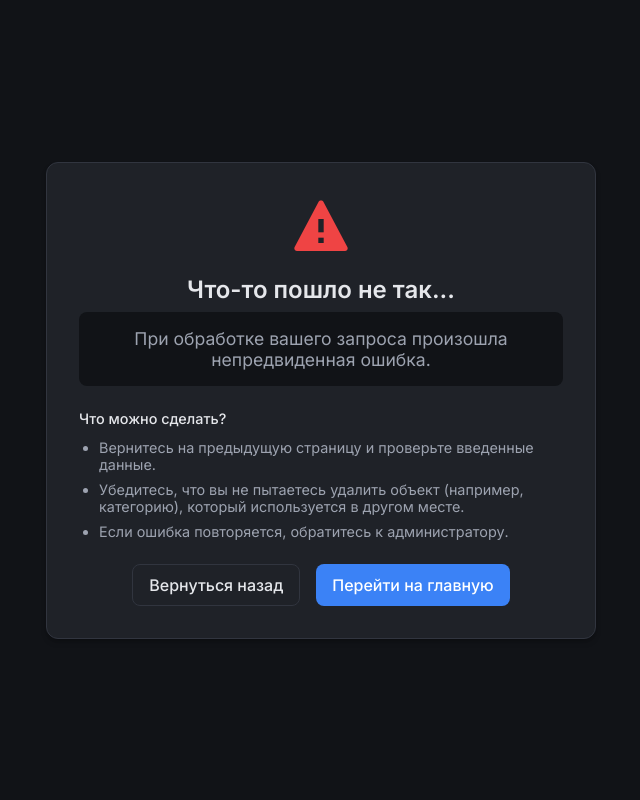
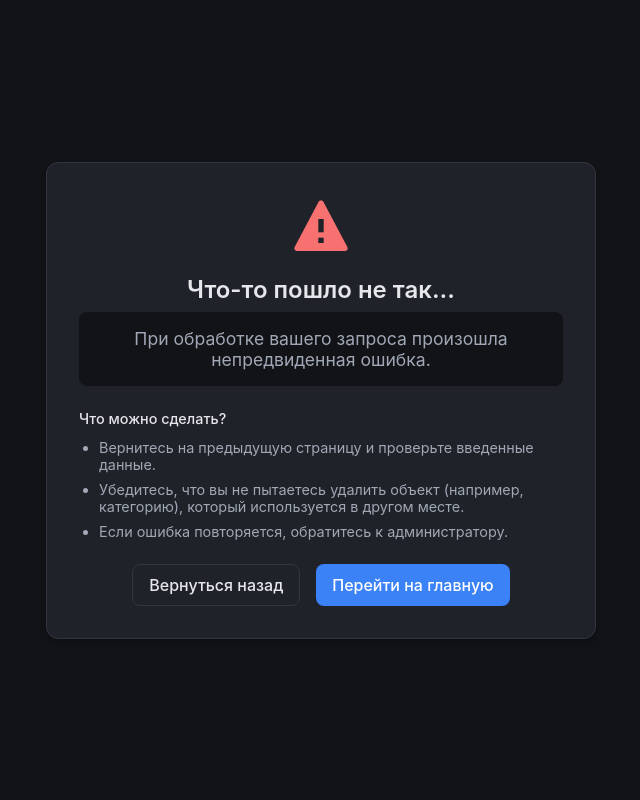
Before and after one commit to jamshid-muxsinov/weconstruct-website, a Python web app: template src/templates/admin/500.html in a window 1280 px wide. Shown: the whole page, without its empty margins (319-959 px from the left). Run offline with Jinja, Linux system fonts and the light colour scheme; the template is opened without the code that fills it, so the values that code supplies are empty.

Commit message:
Исправление 26

```diff
--- a/src/static/css/crm.css
+++ b/src/static/css/crm.css
@@ -1,5 +1,3 @@
-@import url('https://fonts.googleapis.com/css2?family=Inter:wght@400;500;600;700&display=swap');
-
 :root {
     --font-primary: 'Inter', sans-serif;
     --bg-main: #111317;
@@ -8,14 +6,14 @@
     --surface-2: #2A2E36;
     --border-color: #31353F;
     --text-primary: #E5E7EB;
-    --text-secondary: #9DA3B0;
-    --text-hyperlink: #60A5FA;
+    --text-secondary: #A0A7B5;
+    --text-hyperlink: #8BBEFF;
     --accent-primary: #3B82F6;
     --accent-primary-hover: #2563EB;
-    --status-green: #22C55E;
-    --status-yellow: #EAB308;
-    --status-red: #EF4444;
-    --status-blue: #60A5FA;
+    --status-green: #4ADE80;
+    --status-yellow: #FCD34D;
+    --status-red: #F87171;
+    --status-blue: #8BBEFF;
     --shadow-md: 0 4px 6px -1px rgba(0, 0, 0, 0.2), 0 2px 4px -2px rgba(0, 0, 0, 0.2);
     --shadow-lg: 0 10px 15px -3px rgba(0, 0, 0, 0.3), 0 4px 6px -4px rgba(0, 0, 0, 0.3);
     --border-radius-md: 8px;
@@ -198,7 +196,7 @@ body.login-page { display: flex; justify-content: center; align-items: center; m
 .kanban-card .card-footer { display: flex; justify-content: space-between; align-items: center; font-size: 0.75rem; color: var(--text-secondary); margin-top: 12px; }
 .kanban-card .assignee { display: flex; align-items: center; gap: 6px; }
 .kanban-card .assignee .bx { font-size: 1.2rem; }
-.kanban-card .pinned-note { background-color: rgba(234, 179, 8, 0.1); color: #f6d161; padding: 8px 10px; border-radius: var(--border-radius-md); font-size: 0.8rem; display: flex; align-items: center; gap: 8px; margin-top: 8px; }
+.kanban-card .pinned-note { background-color: rgba(234, 179, 8, 0.1); color: var(--status-yellow); padding: 8px 10px; border-radius: var(--border-radius-md); font-size: 0.8rem; display: flex; align-items: center; gap: 8px; margin-top: 8px; }
 .kanban-card .pinned-note .bx { font-size: 1rem; }
 
 .modal-overlay { position: fixed; top: 0; left: 0; width: 100%; height: 100%; background-color: rgba(0, 0, 0, 0.7); z-index: 9998; display: flex; justify-content: center; align-items: center; opacity: 0; visibility: hidden; transition: opacity 0.3s ease, visibility 0.3s ease; backdrop-filter: blur(5px); }
--- a/src/static/js/crm.js
+++ b/src/static/js/crm.js
@@ -235,4 +235,8 @@ document.addEventListener('DOMContentLoaded', function() {
         const { message, type = 'success' } = event.detail;
         notyf[type](message);
     });
+    document.body.addEventListener('new-quote-request', function() {
+            htmx.trigger('body', 'update-notifications');
+            htmx.trigger('body', 'updateKanban');
+        });
 });
--- a/src/templates/admin/generic_form.html
+++ b/src/templates/admin/generic_form.html
@@ -193,7 +193,7 @@
             {% elif field.name == 'main_image' %}
             {% if original and original.main_image %}
             <div style="margin-bottom: 10px;">
-                <img src="{{ url_for('media', path=original.main_image) }}" alt="Current image" class="form-image-preview">
+                <img src="{{ url_for('media', path=original.main_image) }}" alt="Current image" class="form-image-preview" loading="lazy" decoding="async">
                 <p class="form-image-note">Текущее изображение. Загрузите новое для замены.</p>
             </div>
             {% endif %}
@@ -206,7 +206,7 @@
             <div class="gallery-preview">
                 {% for img in original.images %}
                 <div class="gallery-item" id="gallery-item-{{ img.id }}">
-                    <img src="{{ url_for('media', path=img.image) }}    " alt="Image">
+                    <img src="{{ url_for('media', path=img.image) }}" alt="Image" loading="lazy" decoding="async">
                     <button type="button" class="btn-icon btn-icon-danger gallery-delete-btn"
                         hx-delete="{{ request.url_for('admin_htmx_delete_product_image', pk=img.id) }}"
                         hx-target="#gallery-item-{{ img.id }}" hx-swap="outerHTML"
```
Also changed, not shown: src/templates/admin/base.html (+7 -3 lines).
